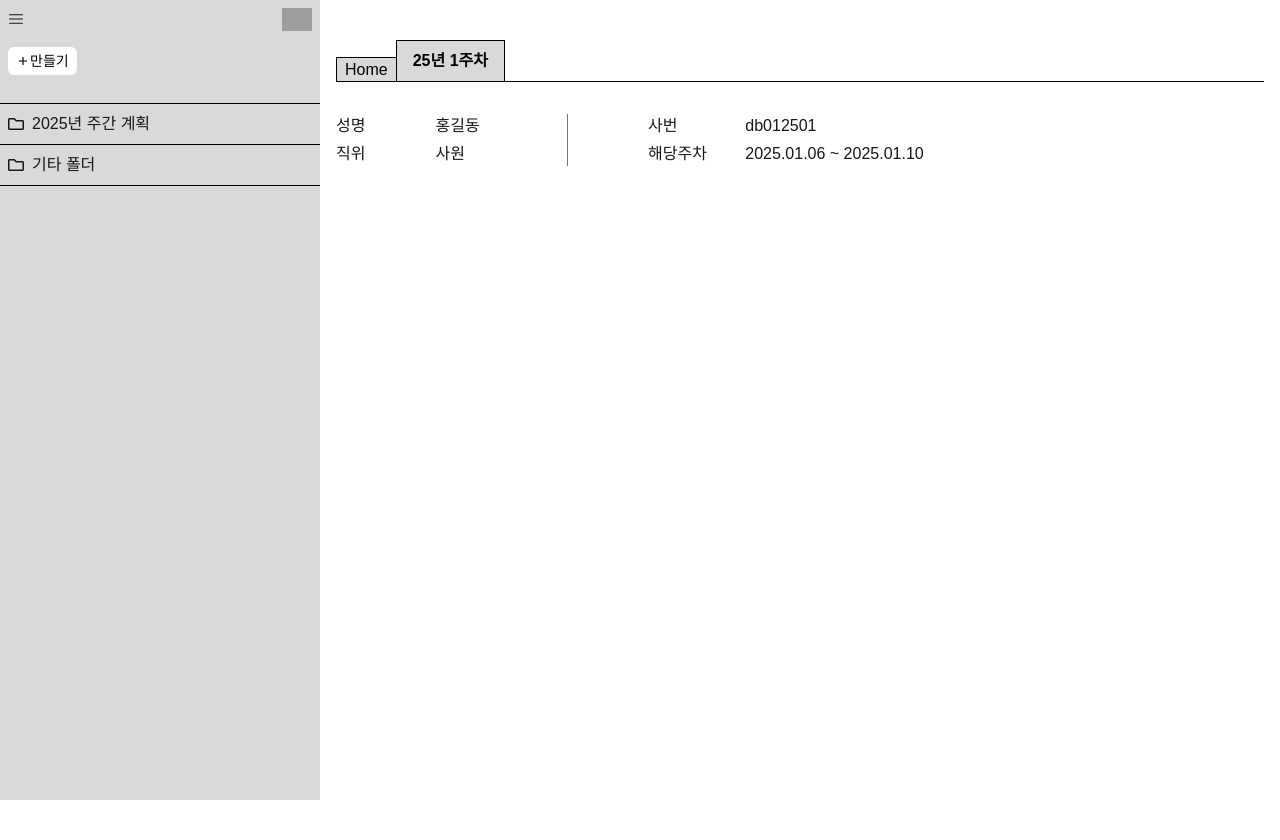
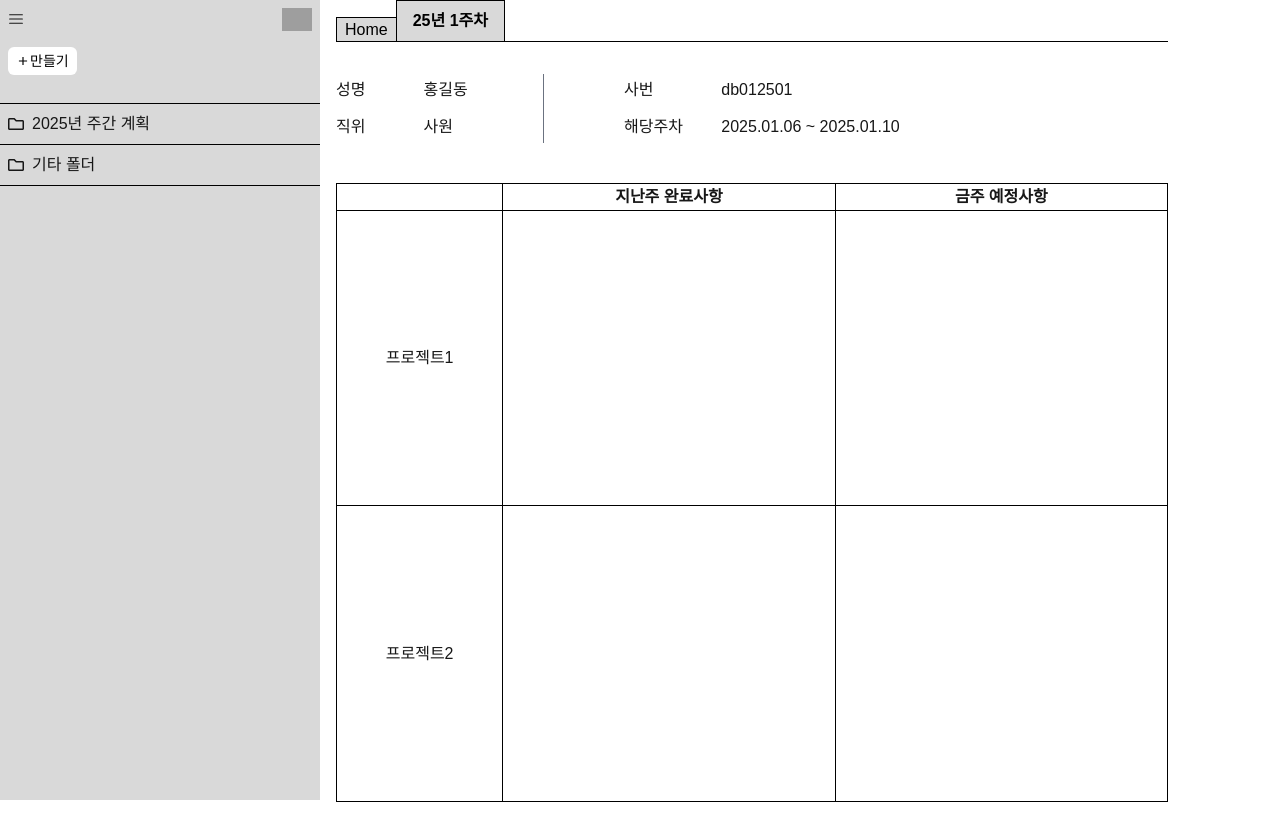
Before and after one commit to MyungWanPark/weekly-planner, a Next.js app: page /dashboard/1 in a window 1280 px wide. Before the commit the page ends 800 px from the top, so only its background shows below. Built offline with nearby package versions, Linux system fonts and the light colour scheme; grey boxes are pictures that could not be loaded.

Commit message:
feat: plan table

```diff
--- a/src/app/dashboard/[id]/page.tsx
+++ b/src/app/dashboard/[id]/page.tsx
@@ -15,7 +15,7 @@ export default function WeeklyPlanPage() {
         error,
     } = useSWR<Plan>(`/api/weeklyPlan/${id}`);
     return (
-        <section className="w-full px-4 py-10">
+        <section className="w-[90%] px-4 pt-15 h-full">
             <Tab name={plan && plan.name} />
             {plan && <DetailPlan plan={plan} />}
         </section>
--- a/src/app/dashboard/layout.tsx
+++ b/src/app/dashboard/layout.tsx
@@ -10,7 +10,7 @@ export default function DashboardLayout({
         <section className="flex w-full h-full">
             <Sidebar />
             <SWRConfigContext>
-                <main className="w-3/4">{children}</main>
+                <main className="w-3/4 h-full">{children}</main>
             </SWRConfigContext>
         </section>
     );
--- a/src/app/dashboard/page.tsx
+++ b/src/app/dashboard/page.tsx
@@ -3,7 +3,7 @@ import Tab from "@/components/Tab";
 
 export default function DashBoardPage() {
     return (
-        <article className="w-full px-4 py-10">
+        <article className="w-full px-4 py-10 h-full">
             <Tab />
             <PlanTable />
         </article>
--- a/src/components/DetailMeta.tsx
+++ b/src/components/DetailMeta.tsx
@@ -9,7 +9,7 @@ export default function DetailMeta({
     plan: { writer, position, employeeId, correspondWeek },
 }: Props) {
     return (
-        <section className="flex w-full mt-8">
+        <section className="flex w-full mt-8 h-[10%]">
             <div className="border-r border-gray-500 w-1/4 pr-8 grid gap-1">
                 <InfoBox
                     title="성명"
--- a/src/components/DetailPlan.tsx
+++ b/src/components/DetailPlan.tsx
@@ -8,7 +8,7 @@ type Props = {
 
 export default function DetailPlan({ plan }: Props) {
     return (
-        <section className="w-full">
+        <section className="w-full h-full flex flex-col">
             <DetailMeta plan={plan} />
             <DetailTable />
         </section>
--- a/src/components/DetailTable.tsx
+++ b/src/components/DetailTable.tsx
@@ -1,3 +1,35 @@
 export default function DetailTable() {
-    return <section></section>;
+    return (
+        <section className="h-full py-10">
+            <table className="w-full h-full border border-black border-collapse">
+                <thead className="h-1/10">
+                    <tr className="">
+                        <th className="w-1/10 border border-black"></th>
+                        <th className="w-2/5 border border-black">
+                            지난주 완료사항
+                        </th>
+                        <th className="w-2/5 border border-black">
+                            금주 예정사항
+                        </th>
+                    </tr>
+                </thead>
+                <tbody className="h-2/5">
+                    <tr className="h-1/3">
+                        <td className="border border-black text-center">
+                            프로젝트1
+                        </td>
+                        <td className="border border-black"></td>
+                        <td className="border border-black"></td>
+                    </tr>
+                    <tr className="h-1/3">
+                        <td className="border border-black text-center">
+                            프로젝트2
+                        </td>
+                        <td className="border border-black"></td>
+                        <td className="border border-black"></td>
+                    </tr>
+                </tbody>
+            </table>
+        </section>
+    );
 }
```
